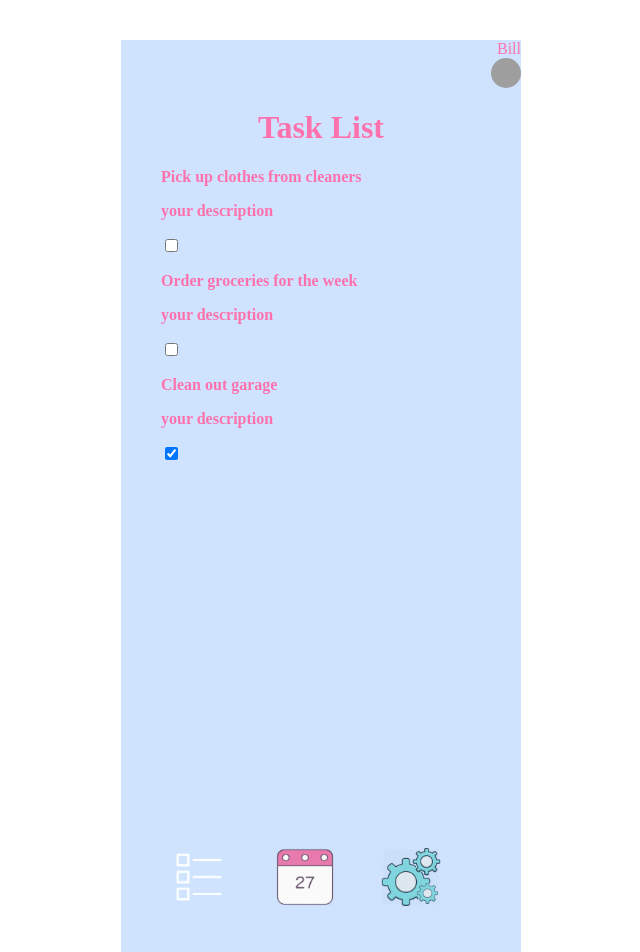
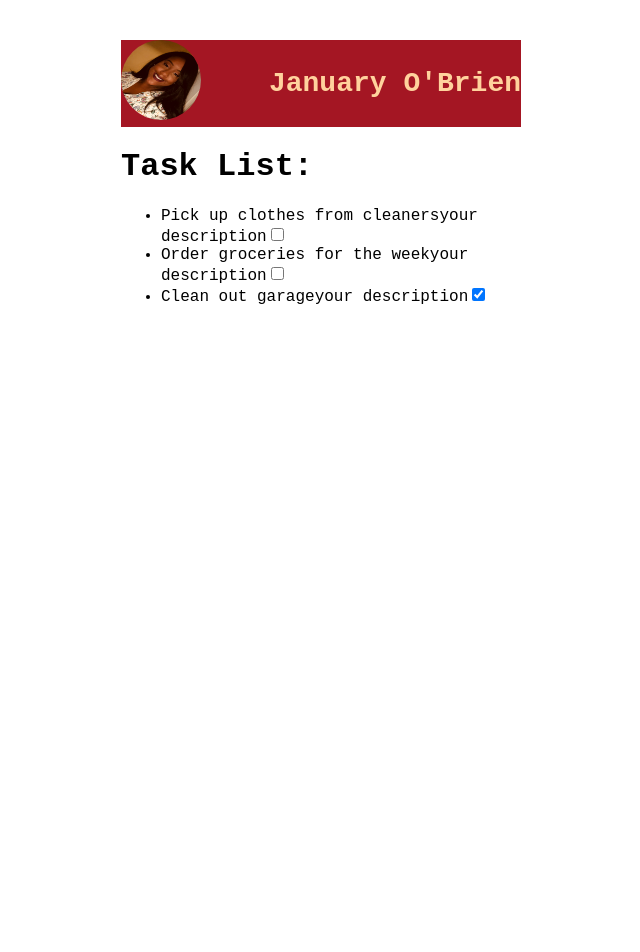
Before and after one commit to janobrienux/januarys-todo, a React (Create React App) app: page / in a window 1280 px wide. Shown: the top 952 px of the page, without its empty margins (319-959 px from the left). After the commit the page ends 800 px from the top, so only its background shows below. Built offline with nearby package versions, Linux system fonts and the light colour scheme; grey boxes are pictures that could not be loaded.

Commit message:
css styled in js

```diff
--- a/src/App.js
+++ b/src/App.js
@@ -1,6 +1,11 @@
 import React from 'react';
 import './App.scss';
+import profileImg from "./images/january.jpg"
 
+const profile = {
+  user: "January O'Brien",
+  profileImg: profileImg,
+};
 
 
 const todoList = [{
@@ -18,38 +23,48 @@ const todoList = [{
   description: "your description",
   completed: true
 }];
-const profile = {
-  user: "Bill",
-  profileImg: "https://www.fillmurray.com/640/360"
-};
+
 
 function App() {
   return (
         <>
       <div className="App">
-          <div className="user-info">
-            {profile.user}
-            <img alt="bill" src={profile.profileImg}/>
-          </div>
-      <h1>Task List</h1>
+          <nav style={styles.topNav}>
+            <img alt="january" src={profile.profileImg} style={styles.topNavAvatar}></img>
+            <h3 style={styles.topNavUserName}>{profile.user}</h3>
+          </nav>
+      <h1>Task List:</h1>
       <ul>
         {todoList.map((todo) => {
           return (
             <li>
-              <p>{todo.title}</p>
-              <p>{todo.description}</p>
+              <span>{todo.title}</span>
+              <span>{todo.description}</span>
               <input type="checkbox" checked={todo.completed}/>
             </li>
           );
         })}
       </ul>
-        <div className="bottom-nav">
-        <div className="list"><img alt="list=logo" src="./list.png"/></div>
-        <div className="calendar"><img alt="calendar-logo" src="./Calendar.png"/></div>
-         <div className="setting"><img alt="setting-logo" src = "./settings.png"/></div>
-       </div>
     </div>
   </>
   );
 }
+const styles = {
+  topNav:{
+    height: "4 rem",
+    backgroundColor:"#A41623",
+    display:"flex",
+    justifyContent:"space-between",
+  },
+  topNavAvatar:{
+    height:"80px",
+    width:"80px",
+    borderRadius:"50%",
+  },
+  topNavUserName:{
+    color:"#FFD29D",
+    fontSize:"28px",
+  },
+}
+
 export default App;
--- a/src/App.scss
+++ b/src/App.scss
@@ -1,57 +1,19 @@
 .App {
-  background-color: #cfe3ff;
+  background-color: white;
   min-height: 500px;
   width: 400px;
   margin: 40px auto;
-  h1 {
-    text-align: center;
-  }
-  li {
-    list-style: none;
-  }
-  p {
-   font-weight: bold;
-   color: #FD72AD;
-  }
+  font-family: 'Courier New', Courier, monospace;
+
 }
-.user-info {
-  display: flex;
-  flex-direction: column;
-  align-items: flex-end;
-  color: #FD72AD;
-  img {
-    width: 30px;
-      height: 30px;
-      border-radius: 50%;
-    }
-  }
-  input[type ="checkbox"] {
 
-    background-color: #FD72AD;
-  }
-.App h1 {
-  color: #FD72AD;
-}
 .App-logo {
   height: 40vmin;
   pointer-events: none;
 }
-.task-items {
-  display: flex;
-  flex-direction: row;
-  justify-content: center;
-}
 
-.list, .setting, .calendar {
-  display: inline-flex;
-  padding: 12%;
-  width: 10px;
-  margin-top: 80%;
-  img {
-    width: 60px;
-  }
 
-}
+
 
 @media (prefers-reduced-motion: no-preference) {
   .App-logo {
```
Also changed, not shown: src/images/january.jpg (added).
